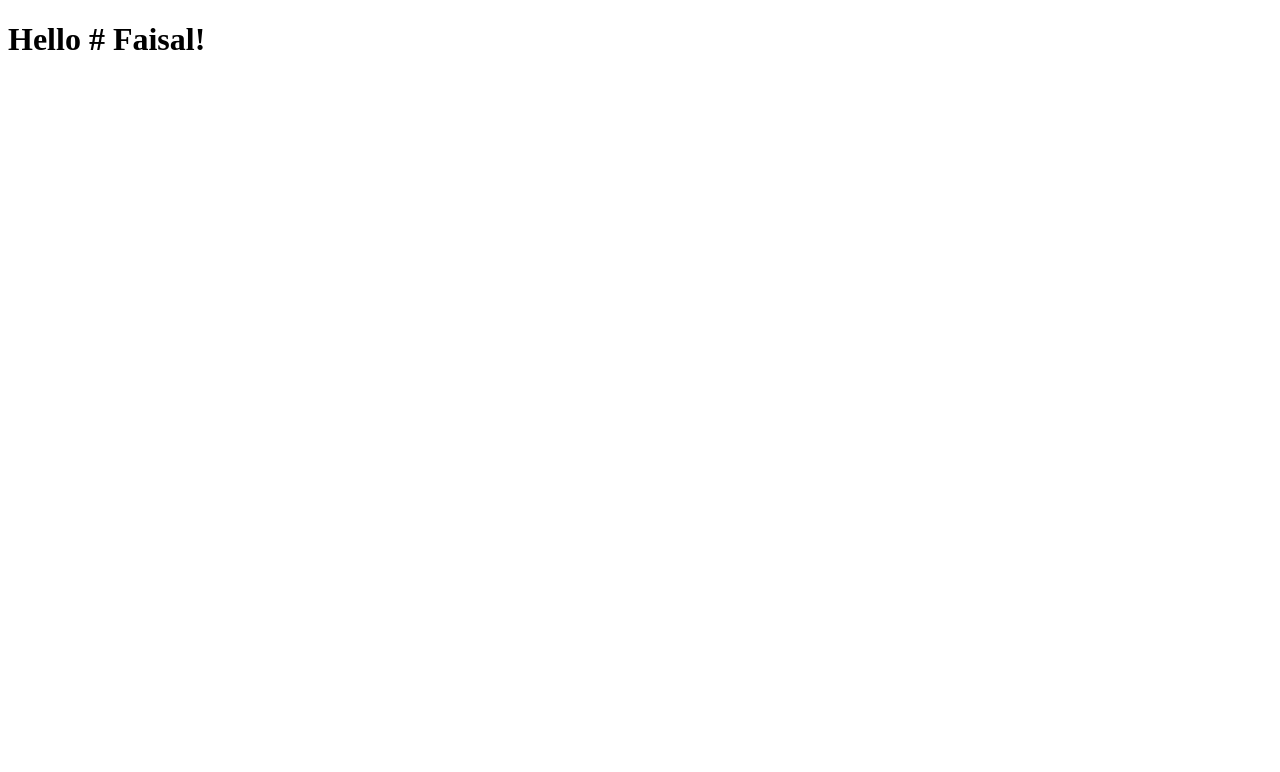
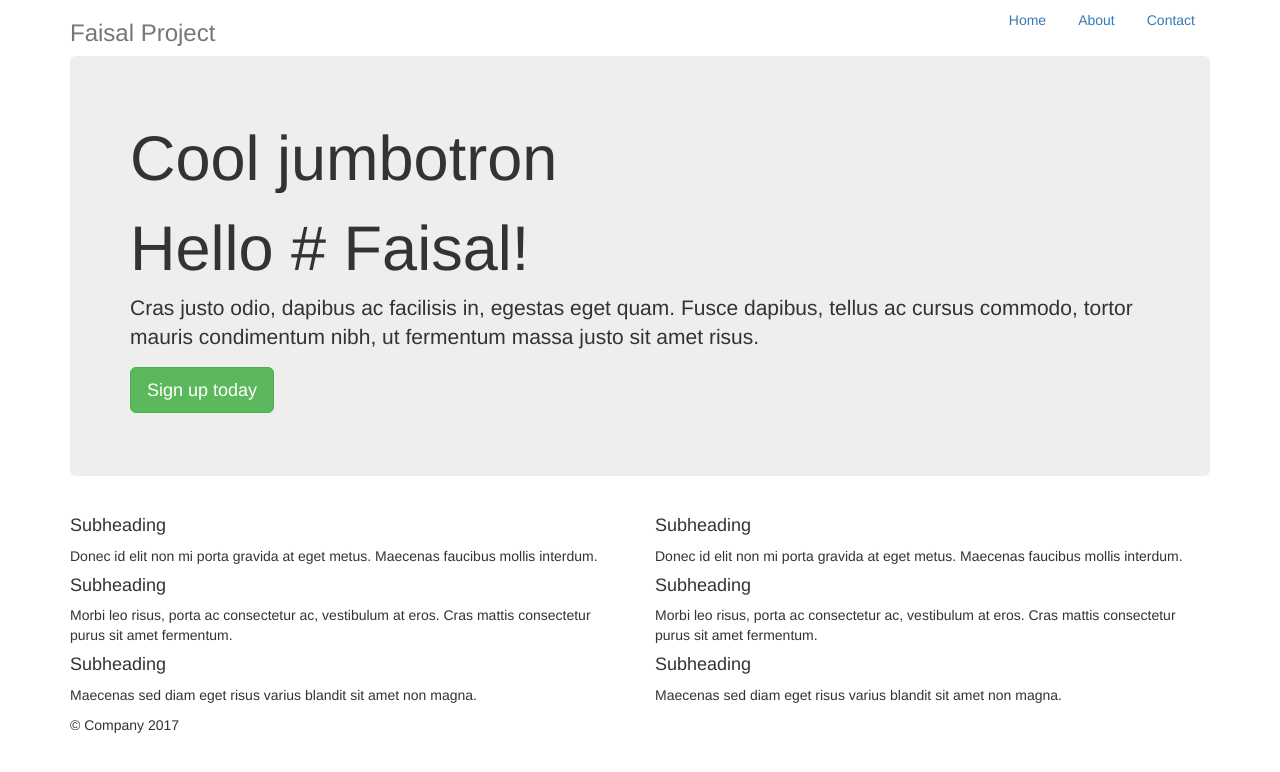
Before and after one commit to faisal-dirwan/variableassign-js-dev-env, a website built with webpack: page src/index.html in a window 1280 px wide. Built offline with nearby package versions, Linux system fonts and the light colour scheme.

Commit message:
Tariq changes

```diff
--- a/buildScripts/srcServer.js
+++ b/buildScripts/srcServer.js
@@ -14,7 +14,7 @@ app.use(require('webpack-dev-middleware')(compiler,{
 }));
 
 app.get('/', function(req,res) {
-    res.sendFile(path.join(__dirname, '../src/index.html'));
+    res.sendFile(path.join(__dirname, '../src/'));
 });
 
  app.listen(port, function(err){
--- a/src/index.html
+++ b/src/index.html
@@ -1,10 +1,103 @@
 <!DOCTYPE html>
 <html lang="en">
+
 <head>
+    <link rel="icon" href="./favicon.ico">
+    <!-- Latest compiled and minified CSS -->
+    <link rel="stylesheet" href="https://maxcdn.bootstrapcdn.com/bootstrap/3.3.7/css/bootstrap.min.css"
+        integrity="sha384-BVYiiSIFeK1dGmJRAkycuHAHRg32OmUcww7on3RYdg4Va+PmSTsz/K68vbdEjh4u"
+        crossorigin="anonymous">
+
+
     <meta charset="utf-8">
 </head>
+
 <body>
+    <div class="container">
+        <header class="header clearfix">
+            <nav>
+                <ul class="nav nav-pills pull-right">
+                    <li class="nav-item">
+                        <a class="nav-link active" href="#">Home
+                            <span class="sr-only">(current)</span>
+                        </a>
+                    </li>
+                    <li class="nav-item">
+                        <a class="nav-link" href="#">About</a>
+                    </li>
+                    <li class="nav-item">
+                        <a class="nav-link" href="#">Contact</a>
+                    </li>
+                </ul>
+            </nav>
+            <h3 class="text-muted">Faisal Project</h3>
+        </header>
+
+        <main role="main">
+
+            <div class="jumbotron">
+                <h1 class="display-3">Cool jumbotron</h1>
                 <h1>Hello # Faisal!</h1>
+                <p class="lead">Cras justo odio, dapibus ac facilisis in, egestas eget quam. Fusce
+                    dapibus, tellus ac cursus commodo, tortor mauris condimentum
+                    nibh, ut fermentum massa justo sit amet risus.</p>
+                <p>
+                    <a class="btn btn-lg btn-success" href="#" role="button">Sign up today</a>
+                </p>
+            </div>
+
+            <div class="row marketing">
+                <div class="col-lg-6">
+                    <h4>Subheading</h4>
+                    <p>Donec id elit non mi porta gravida at eget metus. Maecenas faucibus
+                        mollis interdum.</p>
+
+                    <h4>Subheading</h4>
+                    <p>Morbi leo risus, porta ac consectetur ac, vestibulum at eros.
+                        Cras mattis consectetur purus sit amet fermentum.</p>
+
+                    <h4>Subheading</h4>
+                    <p>Maecenas sed diam eget risus varius blandit sit amet non magna.</p>
+                </div>
+
+                <div class="col-lg-6">
+                    <h4>Subheading</h4>
+                    <p>Donec id elit non mi porta gravida at eget metus. Maecenas faucibus
+                        mollis interdum.</p>
+
+                    <h4>Subheading</h4>
+                    <p>Morbi leo risus, porta ac consectetur ac, vestibulum at eros.
+                        Cras mattis consectetur purus sit amet fermentum.</p>
+
+                    <h4>Subheading</h4>
+                    <p>Maecenas sed diam eget risus varius blandit sit amet non magna.</p>
+                </div>
+            </div>
+
+        </main>
+
+        <footer class="footer">
+            <p>© Company 2017</p>
+        </footer>
+
+    </div>
+
+
+
+
+
+
+
+
+
+
     <script src="bundle.js"></script>
+    <script src="https://ajax.googleapis.com/ajax/libs/jquery/1.12.4/jquery.min.js"></script>
+    <!-- Latest compiled and minified JavaScript -->
+    <script src="https://maxcdn.bootstrapcdn.com/bootstrap/3.3.7/js/bootstrap.min.js"
+        integrity="sha384-Tc5IQib027qvyjSMfHjOMaLkfuWVxZxUPnCJA7l2mCWNIpG9mGCD8wGNIcPD7Txa"
+        crossorigin="anonymous"></script>
+
 </body>
+
 </html>
--- a/webpack.config.dev.js
+++ b/webpack.config.dev.js
@@ -14,14 +14,29 @@ export default {
         publicPath: '/',
         filename: 'bundle.js'
     },
-  devServer:{
+    devServer: {
         contentBase: path.resolve(__dirname, 'src')
     },
     plugins: [],
     module: {
-    loaders: [
-      {test: /\.js$/, exclude: /node_modules/, loaders: ['babel']},
-      {test: /\.css$/, loaders: ['style','css']}
+        loaders: [{
+                test: /\.js$/,
+                exclude: /node_modules/,
+                loaders: ['babel']
+            },
+            {
+                test: /\.css$/,
+                loaders: ['style', 'css']
+            }
+        ]
+    },
+    historyApiFallback: {
+        rewrites: [
+            // shows favicon
+            {
+                from: /favicon.ico/,
+                to: '[path/to/favicon]'
+            }
         ]
     }
 };
```
Also changed, not shown: src/favicon.ico (added). Lines whose indentation alone changed are shown as unchanged.
